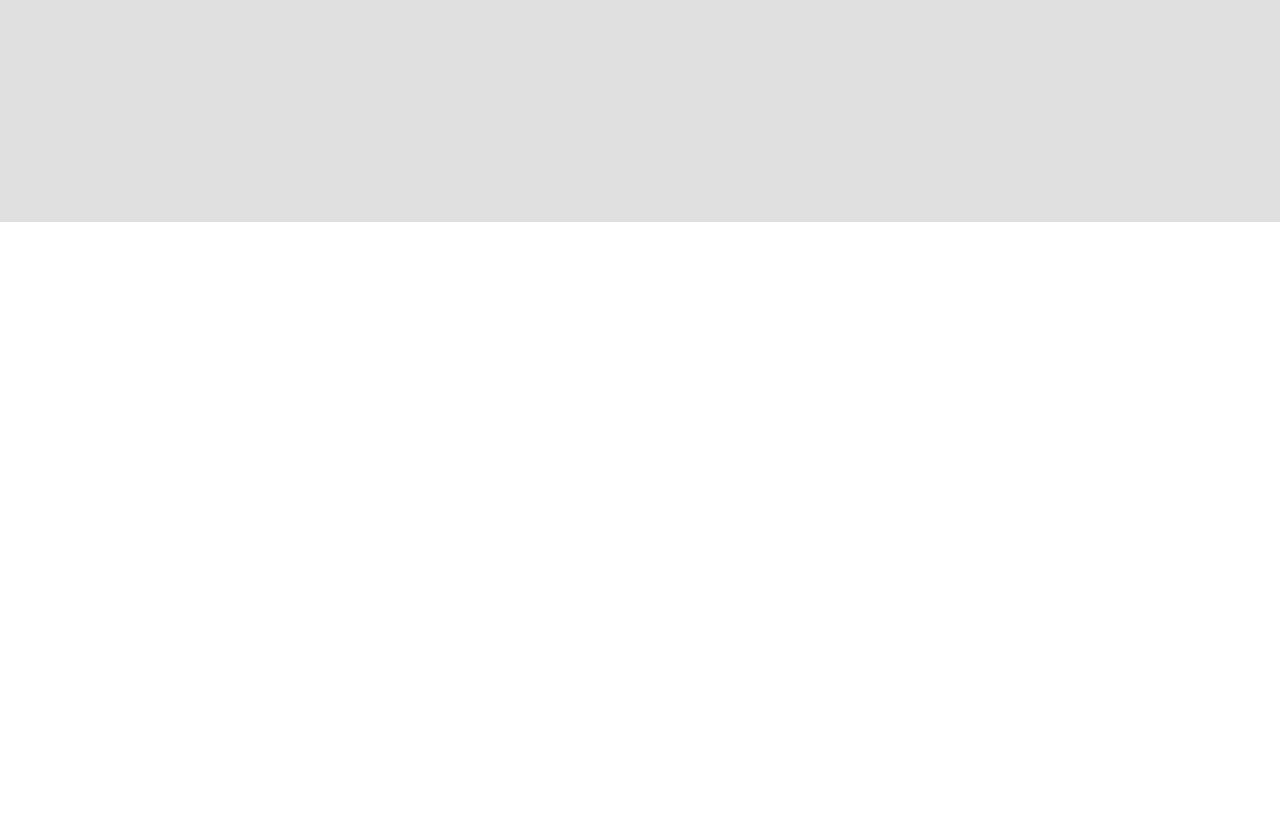
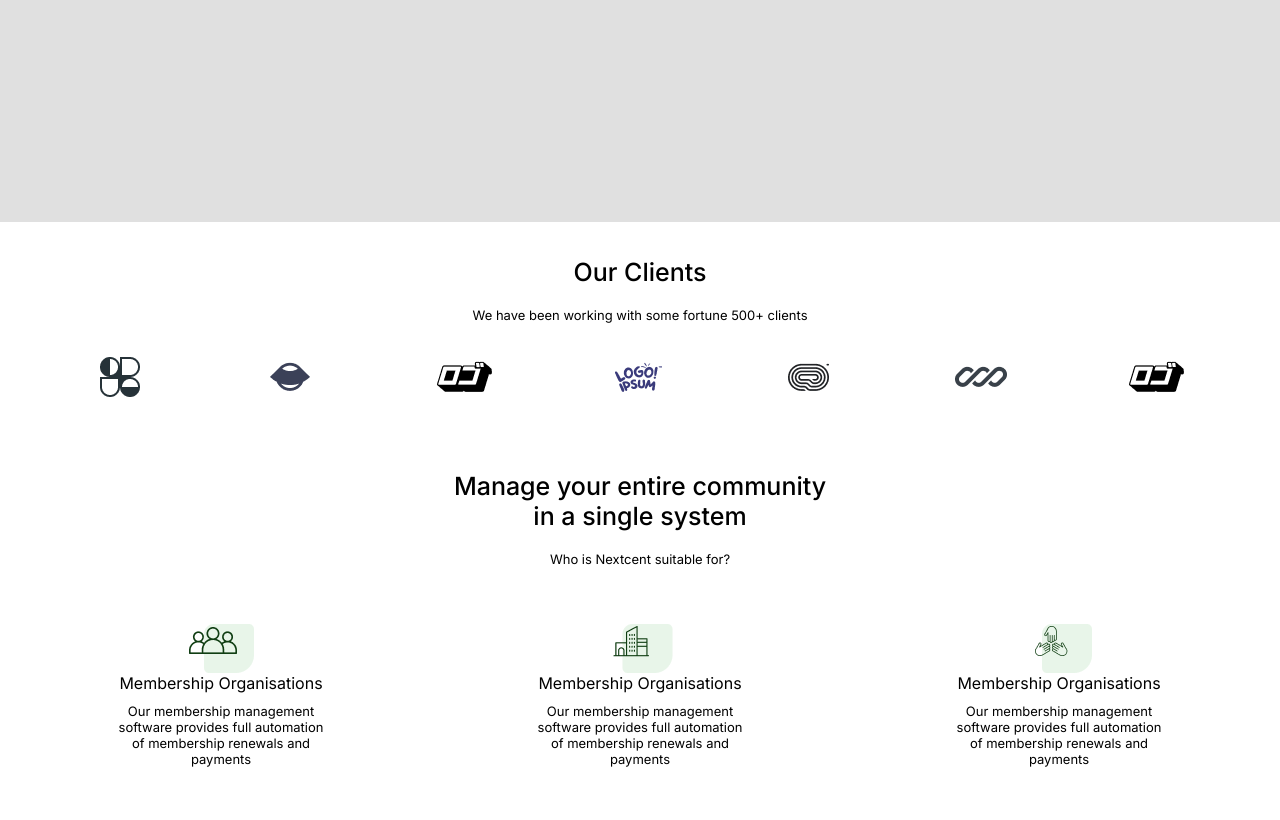
Before and after one commit to Gozie-cloud/Landing-Page, a plain HTML site: page index.html in a window 1280 px wide. Shown: the part 578-1398 px from the top of the page. Before the commit the page ends 800 px from the top, so only its background shows below. Drawn offline with Linux system fonts and the light colour scheme; a web font is replaced by a local one.

Commit message:
first commit

```diff
--- a/index.html
+++ b/index.html
@@ -40,5 +40,46 @@
             </div>
         </div>
     </header>
+
+    <section class="client-section">
+        <div class="our-client">
+            <div class="text">Our Clients</div>
+            <p>We have been working with some fortune 500+ clients</p>
+            <div class="clients-logo">
+                <img src="./images/Logo/Logo.png" alt="" class="cl-logo">
+                <img src="./images/Logo/Logo-1.png" alt="" class="cl-logo">
+                <img src="./images/Logo/Logo-2.png" alt="" class="cl-logo">
+                <img src="./images/Logo/Logo-3.png" alt="" class="cl-logo">
+                <img src="./images/Logo/Logo-4.png" alt="" class="cl-logo">
+                <img src="./images/Logo/Logo-5.png" alt="" class="cl-logo">
+                <img src="./images/Logo/Logo-6.png" alt="" class="cl-logo">
+            </div>
+        </div>
+    </section>
+
+    <section class="community-section">
+        <div class="community">
+            <div class="text">Manage your entire community <br>
+                 in a single system</div>
+            <p>Who is Nextcent suitable for?</p>
+            <div class="frames">
+                <div class="frame">
+                    <img src="./images/Icons/Icon.png" alt="">
+                    <div>Membership Organisations</div>
+                    <p>Our membership management software provides full automation of membership renewals and payments</p>
+                </div>
+                <div class="frame">
+                    <img src="./images/Icons/Icon-1.png" alt="">
+                    <div>Membership Organisations</div>
+                    <p>Our membership management software provides full automation of membership renewals and payments</p>
+                </div>
+                <div class="frame">
+                    <img src="./images/Icons/Icon-2.png" alt="">
+                    <div>Membership Organisations</div>
+                    <p>Our membership management software provides full automation of membership renewals and payments</p>
+                </div>
+            </div>
+        </div>
+    </section>
 </body>
 </html>
--- a/style.css
+++ b/style.css
@@ -110,3 +110,77 @@ header .banner .text-content {
     right: 0;
     top: 20%;
 }
+
+.client-section {
+    width: 100%;
+}
+
+.client-section .our-client {
+    width: 85%;
+    margin: 25px auto;
+    display: flex;
+    align-items: center;
+    flex-direction: column;
+}
+
+.client-section .our-client .text {
+    font-size: 25px;
+    font-weight: 500;
+    margin: 10px 0;
+}
+
+.client-section .our-client p {
+    margin: 10px 0;
+    font-size: 13px;
+}
+
+.client-section .our-client .clients-logo {
+    width: 100%;
+    display: flex;
+    align-items: center;
+    justify-content: space-between;
+    padding: 20px 0;
+}
+
+.community-section {
+    width: 100%;
+    margin-top: 40px;
+}
+
+.community-section .community {
+    width: 85%;
+    margin: 25px auto;
+    display: flex;
+    align-items: center;
+    flex-direction: column;
+}
+
+.community-section .community .text {
+    font-size: 25px;
+    font-weight: 500;
+    margin: 10px 0;
+    text-align: center;
+}
+
+.community-section .community p {
+    margin: 10px 0;
+    font-size: 13px;
+}
+
+
+.community-section .community .frames {
+    width: 100%;
+    display: flex;
+    align-items: center;
+    justify-content: space-between;
+    padding: 20px 0;
+}
+
+.community .frames .frame {
+    display: flex;
+    align-items: center;
+    flex-direction: column;
+    text-align: center;
+    width: 250px;
+    padding: 20px;
+}
```
